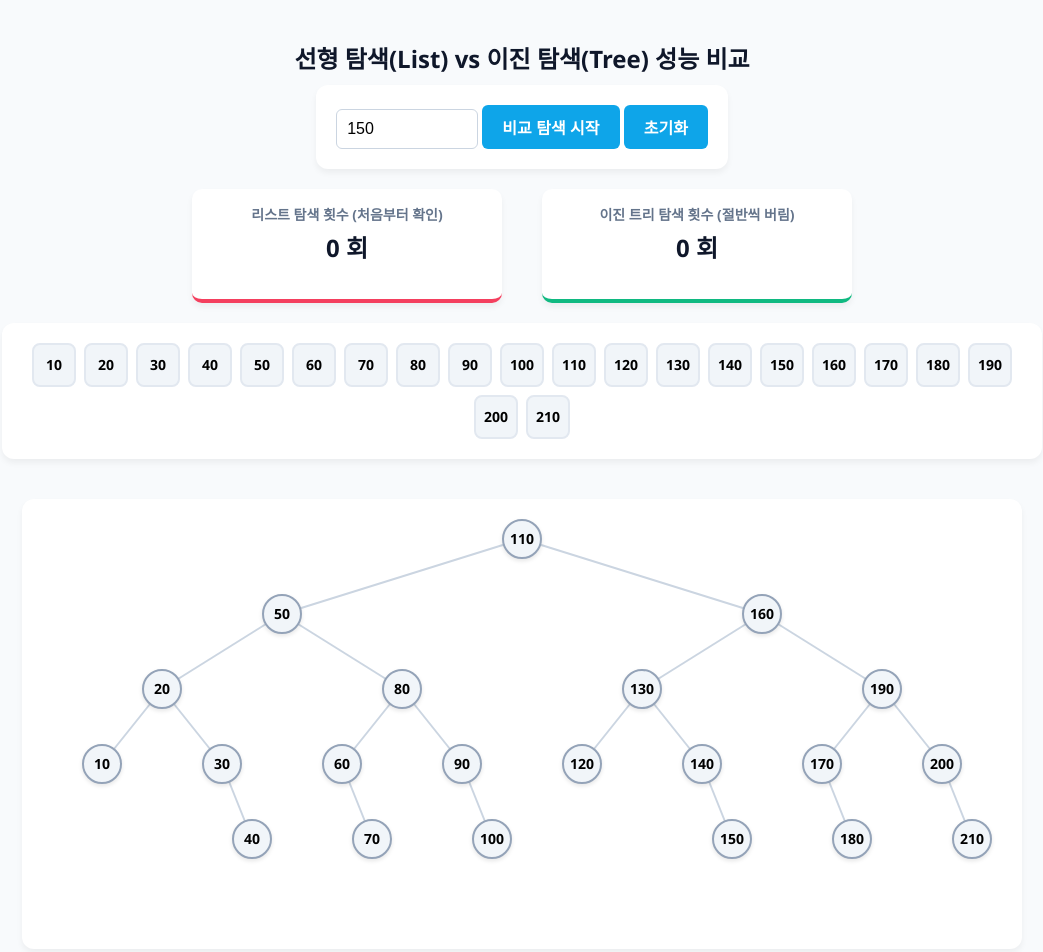
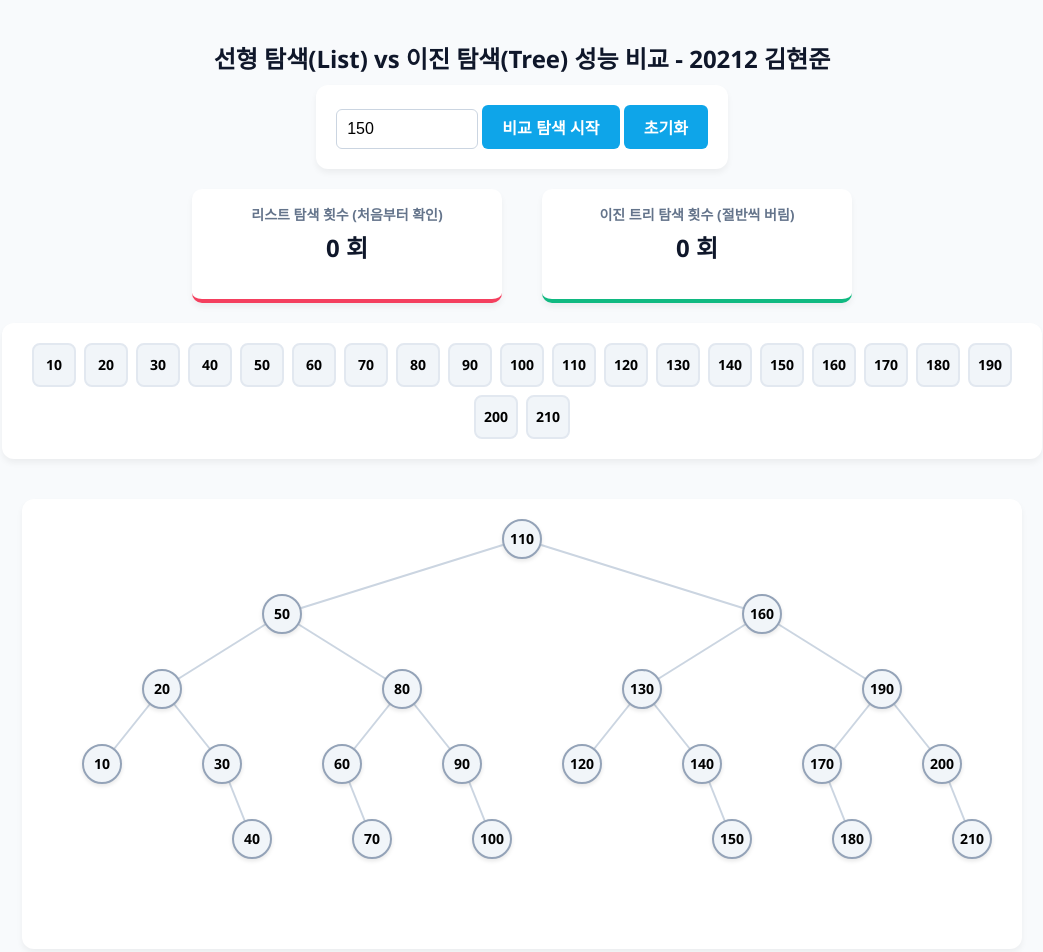
Before and after one commit to maru-source/maru-source.github.io, a plain HTML site: page index.html in a window 1280 px wide. Shown: the whole page, without its empty margins (118-1161 px from the left). Drawn offline with Linux system fonts and the light colour scheme.

Commit message:
Update index.html

```diff
--- a/index.html
+++ b/index.html
@@ -2,7 +2,7 @@
 <html lang="ko">
 <head>
     <meta charset="UTF-8">
-    <title>트리 vs 리스트 탐색 비교</title>
+    <title>트리 vs 리스트 탐색 비교 20212 김현준</title>
     <style>
         body { font-family: 'Segoe UI', Tahoma, Geneva, Verdana, sans-serif; text-align: center; background-color: #f8fafc; margin: 0; padding: 20px; }
         h2 { color: #0f172a; margin-bottom: 10px; }
@@ -40,7 +40,7 @@
 </head>
 <body>
 
-    <h2>선형 탐색(List) vs 이진 탐색(Tree) 성능 비교</h2>
+    <h2>선형 탐색(List) vs 이진 탐색(Tree) 성능 비교 - 20212 김현준</h2>
 
     <div class="controls">
         <input type="number" id="targetValue" placeholder="찾을 숫자 (예: 150)" value="150">
```
